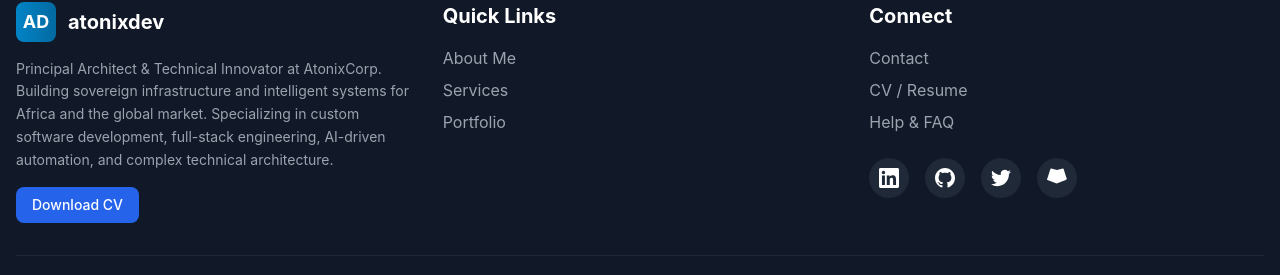
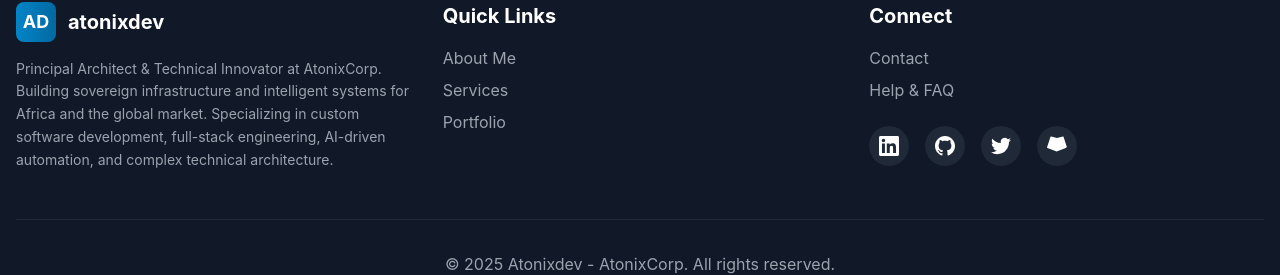
Before and after one commit to atonixdev/profile, a React (Create React App) app in the folder frontend/: page / in a window 1280 px wide. Shown: the part 5829-6104 px from the top of the page. Built offline with nearby package versions, Linux system fonts and the light colour scheme; no server answers; what i18n-iso-countries would draw is missing.

Commit message:
commit Fix footer layout issue and update App component

```diff
--- a/frontend/src/App.js
+++ b/frontend/src/App.js
@@ -51,7 +51,6 @@
 import AdminTestimonials from './pages/Admin/Testimonials';
 import AdminInquiries from './pages/Admin/Inquiries';
 import AdminProfile from './pages/Admin/Profile';
-import CV from './components/CV';
 import ChatbotAdmin from './pages/Admin/ChatbotAdmin';
 import ProtectedRoute from './components/ProtectedRoute';
 import { AuthProvider } from './context/AuthContext';
@@ -78,7 +77,6 @@
             <Route path="blog" element={<Blog />} />
             <Route path="blog/:slug" element={<BlogDetail />} />
             <Route path="contact" element={<Contact />} />
-            <Route path="cv" element={<CV />} />
             <Route path="help" element={<FAQ />} />
             <Route path="faq" element={<FAQ />} />
 
--- a/frontend/src/components/Layout/Footer.js
+++ b/frontend/src/components/Layout/Footer.js
@@ -19,9 +19,6 @@
             <p className="text-gray-400 text-sm leading-relaxed mb-4">
               Principal Architect & Technical Innovator at AtonixCorp. Building sovereign infrastructure and intelligent systems for Africa and the global market. Specializing in custom software development, full-stack engineering, AI-driven automation, and complex technical architecture.
             </p>
-            <Link to="/cv" className="inline-block bg-blue-600 hover:bg-blue-700 text-white px-4 py-2 rounded-lg text-sm font-medium transition-colors">
-              Download CV
-            </Link>
           </div>
 
           {/* Quick Links */}
@@ -53,11 +50,6 @@
               <li>
                 <Link to="/contact" className="text-gray-400 hover:text-white transition-colors">
                   Contact
-                </Link>
-              </li>
-              <li>
-                <Link to="/cv" className="text-gray-400 hover:text-white transition-colors">
-                  CV / Resume
                 </Link>
               </li>
               <li>
```
